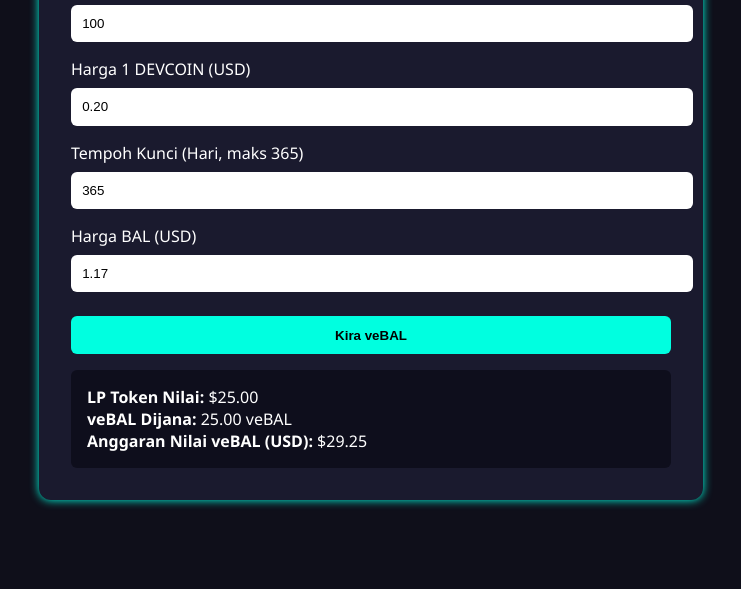
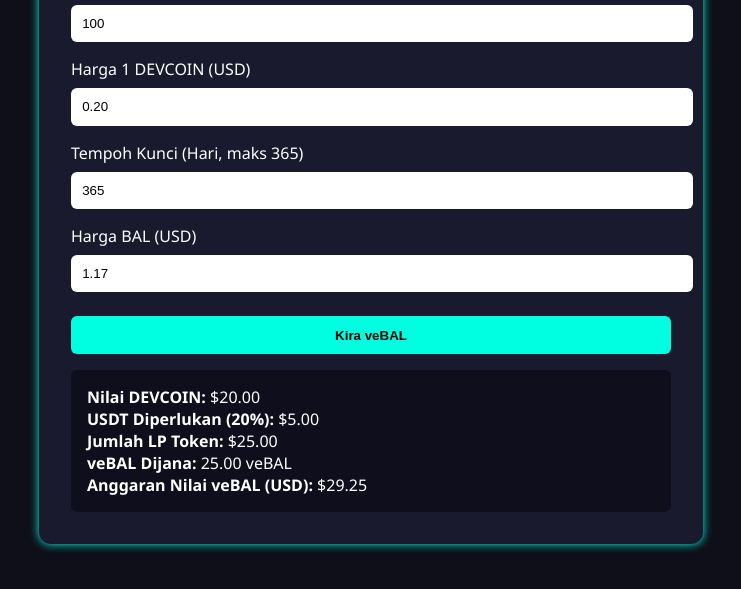
Before and after one commit to CARROTSUSU/Calculator, a plain HTML site: page index.html in a window 1280 px wide. Both pictures are taken after a click on the button "Kira veBAL". Shown: the part 183-772 px from the top of the page, without its empty margins (269-1010 px from the left). Drawn offline with Linux system fonts and the light colour scheme.

Commit message:
Update index.html

```diff
--- a/index.html
+++ b/index.html
@@ -71,14 +71,18 @@
       const balPrice = parseFloat(document.getElementById("balPrice").value);
 
       const devcoinUSD = dvc * price;
-      const usdtValue = devcoinUSD * 0.25; // 20% of total is USDT
-      const totalLP = devcoinUSD + usdtValue;
+
+      // Untuk 80/20, USDT perlu 25% daripada nilai DVC
+      const usdtRequired = devcoinUSD * 0.25;
+      const totalLP = devcoinUSD + usdtRequired;
 
       const veBAL = totalLP * (lock / 365);
       const veBAL_USD = veBAL * balPrice;
 
       const result = `
-        <strong>LP Token Nilai:</strong> $${totalLP.toFixed(2)}<br/>
+        <strong>Nilai DEVCOIN:</strong> $${devcoinUSD.toFixed(2)}<br/>
+        <strong>USDT Diperlukan (20%):</strong> $${usdtRequired.toFixed(2)}<br/>
+        <strong>Jumlah LP Token:</strong> $${totalLP.toFixed(2)}<br/>
         <strong>veBAL Dijana:</strong> ${veBAL.toFixed(2)} veBAL<br/>
         <strong>Anggaran Nilai veBAL (USD):</strong> $${veBAL_USD.toFixed(2)}
       `;
```
